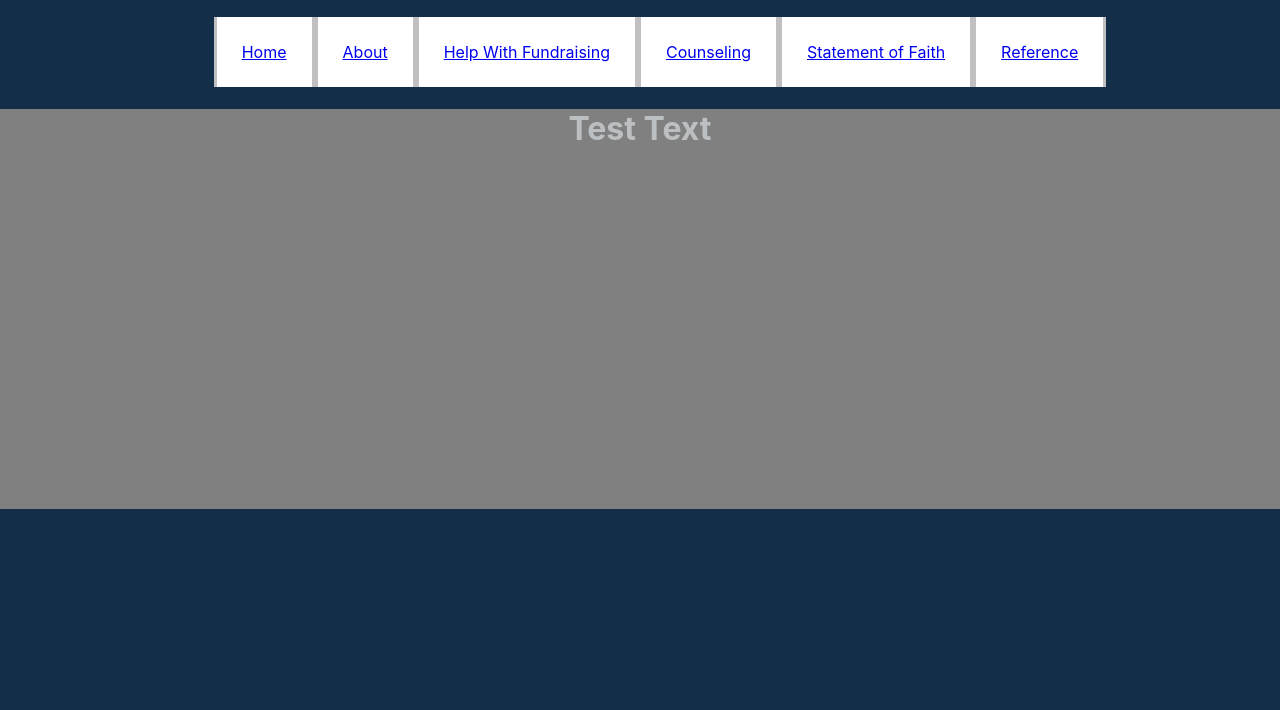
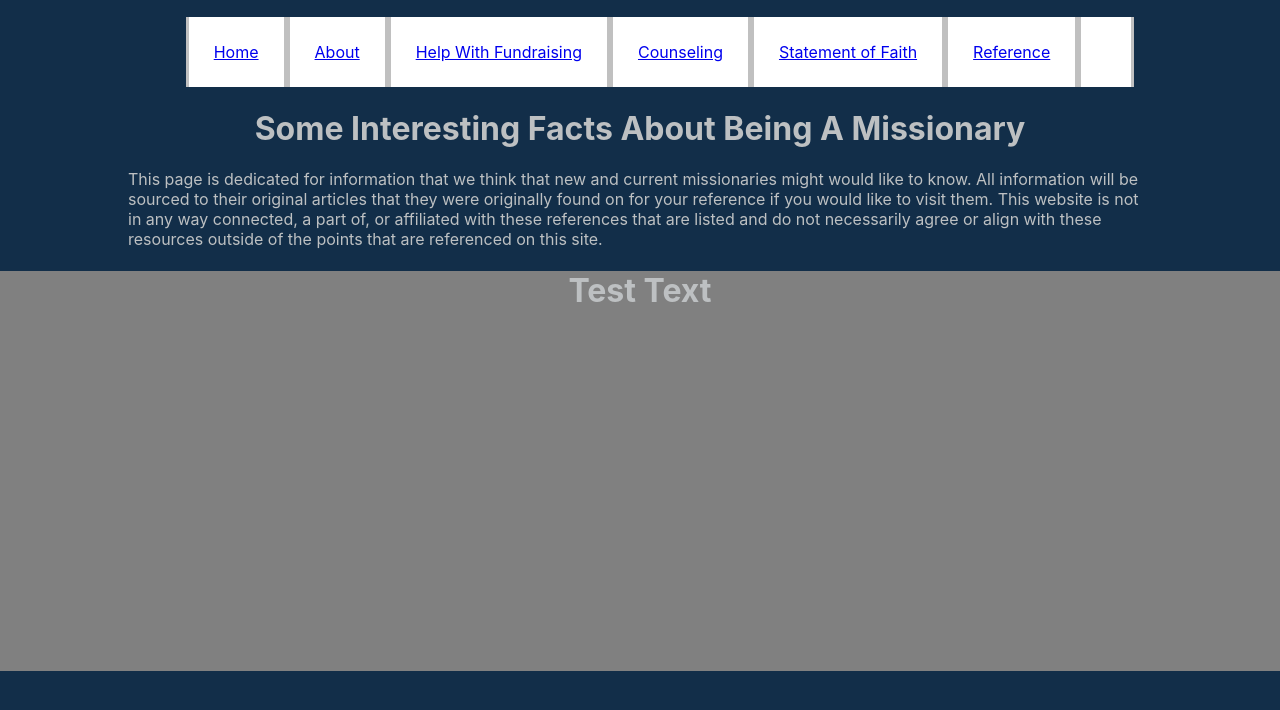
Before and after one commit to john-byron/portfolio, a React (Create React App) app: page /interesting-facts in a window 1280 px wide. Shown: the top 710 px of the page. Built offline with nearby package versions, Linux system fonts and the light colour scheme.

Commit message:
Started an Interesting Facts page

```diff
--- a/src/App.js
+++ b/src/App.js
@@ -14,6 +14,8 @@ import FFA from './pages/FFA';
 import Counseling from './pages/Counseling';
 import StatementOfFaith from './pages/StatementOfFaith';
 import BibleReference from './pages/BibleReference';
+import InterestingFacts from './pages/InterestingFacts';
+
 
 import "./App.css";
 
@@ -42,6 +44,9 @@ export default function App() {
           <li>
             <Link to="/bible-statement">Reference</Link>
           </li>
+          <li>
+            <Link to="/interesting-facts"Interesting Facts></Link>
+          </li>
         </ul>
 
         <Switch>
@@ -50,6 +55,7 @@ export default function App() {
           <Route path='/counseling' component={Counseling}/>
           <Route path='/statement' component={StatementOfFaith}/>
           <Route path='/bible-statement' component={BibleReference}/>
+          <Route path='/interesting-facts' component={InterestingFacts}/>
 
 
 
--- a/src/pages/InterestingFacts.jsx
+++ b/src/pages/InterestingFacts.jsx
@@ -3,7 +3,7 @@ import React from 'react'
 function InterestingFacts() {
     return (
         <div>
-            {/* This page will contain facts that a missionary might find interesting. This information could be used for new or current missionaries, but is mainly targeted towards the new missionaries that are trying to get into the field. Not sure yet how detailed the page will become and if there would be sub-pages needed to cover some topics in more depth.*/}
+            {/* This page will contain facts that a missionary might find interesting. This information could be used for new or current missionaries, but is mainly targeted towards the new missionaries that are trying to get into the field. Not sure yet how detailed the page will become and if there would be any sub-pages needed to cover some topics in more depth.*/}
 
             {/* Note: This information will be sourced by articles that I have found on the internet and my own notes that I have gathered while researching*/}
 
@@ -15,7 +15,7 @@ function InterestingFacts() {
             </h1>
 
             <p className="main-text" id="facts-opener">
-                This page is dedicated for information that we think that new and current missionaries might would like to know. All information will be sourced to their original sources that they were found on for your reference if you would like to visit the sources. This website is not in any way connected, a part of, or affiliated with these references that are listed and do not necessarily agree or align with these resources outside of the points that are referenced on this site.
+                This page is dedicated for information that we think that new and current missionaries might would like to know. All information will be sourced to their original articles that they were originally found on for your reference if you would like to visit them. This website is not in any way connected, a part of, or affiliated with these references that are listed and do not necessarily agree or align with these resources outside of the points that are referenced on this site.
             </p>
 
 
```
Also changed, not shown: 1 other file (tests, documents, lock files or other folders).
